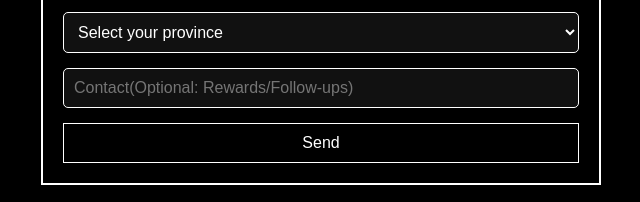
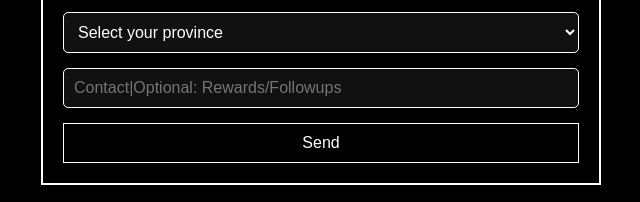
Before and after one commit to LAMncwabe/nisho.org, a plain HTML site: page index.html in a window 1280 px wide. Shown: the part 406-608 px from the top of the page, 319-959 px from the left. Drawn offline with Linux system fonts and the light colour scheme.

Commit message:
Update index.html

```diff
--- a/index.html
+++ b/index.html
@@ -58,7 +58,7 @@
             type="text"
             name="contactInfo"
             id="contactInfo"
-            placeholder="Contact(Optional: Rewards/Follow-ups)"
+            placeholder="Contact|Optional: Rewards/Followups"
           />
 
           <button type="submit">Send</button>
```
